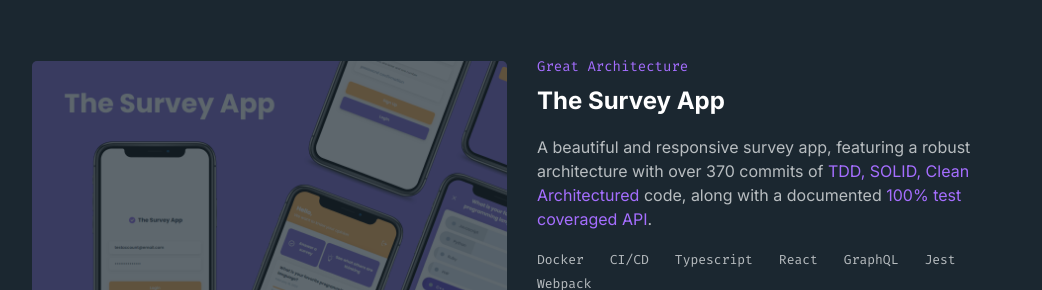
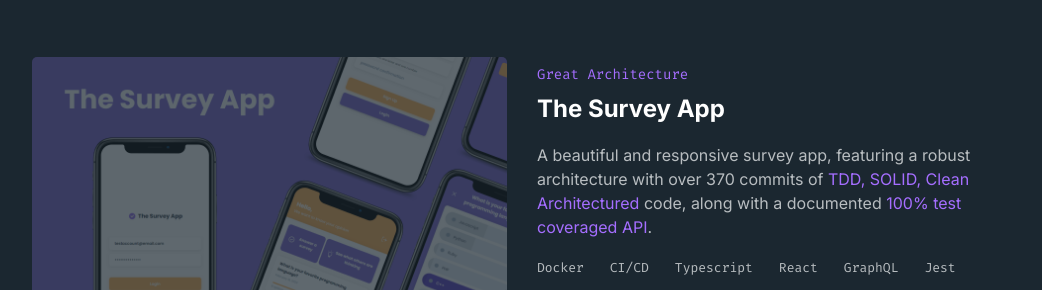
Before and after one commit to thiagorasouza/portfolio, a website: page index.html in a window 1280 px wide. Shown: the part 2019-2309 px from the top of the page, without its empty margins (118-1160 px from the left). Drawn offline with Linux system fonts and the light colour scheme.

Commit message:
feat: change project keywords

```diff
--- a/index.html
+++ b/index.html
@@ -290,7 +290,6 @@
                       <li>React</li>
                       <li>GraphQL</li>
                       <li>Jest</li>
-                      <li>Webpack</li>
                     </ul>
                   </div>
                   <div class="project-links">
```
